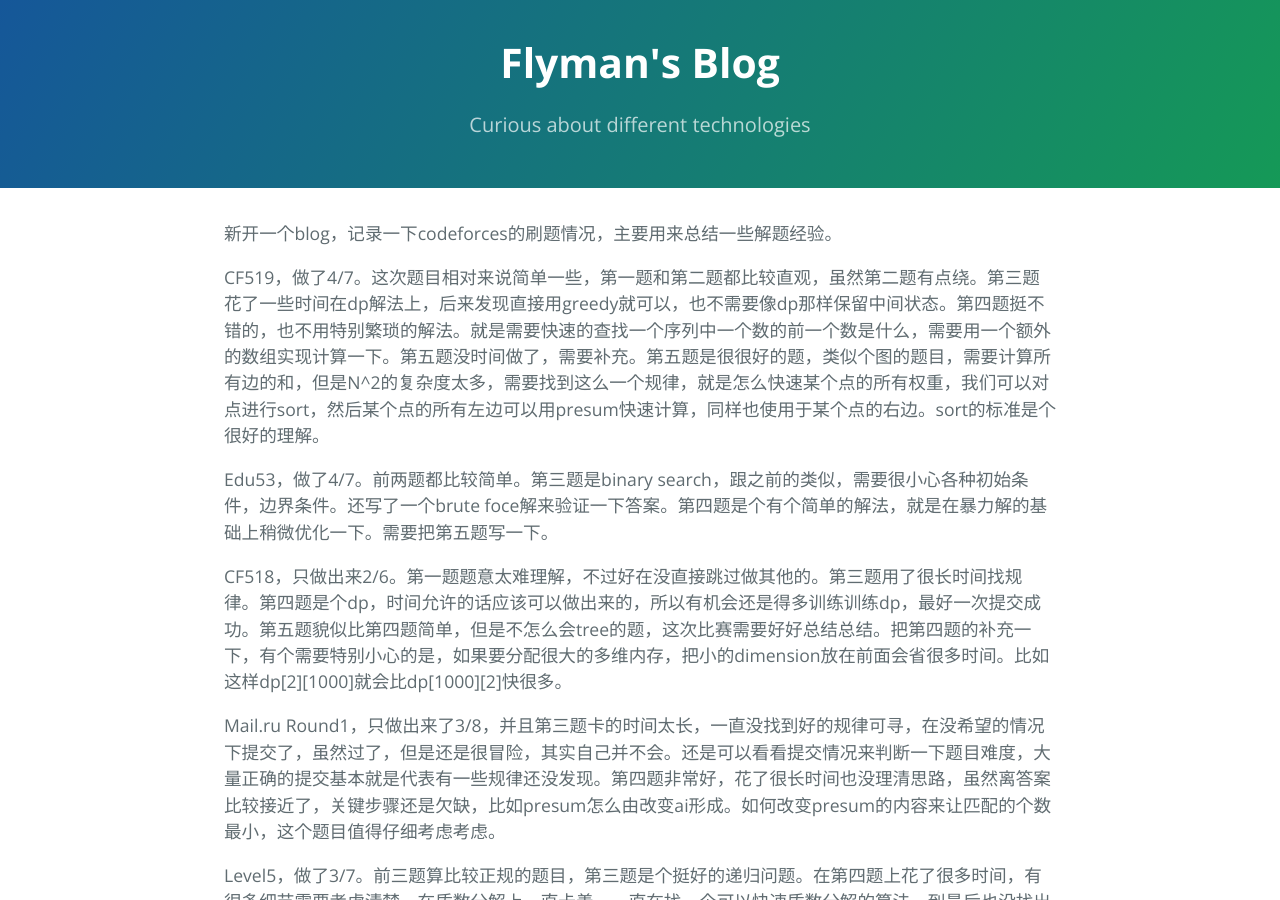
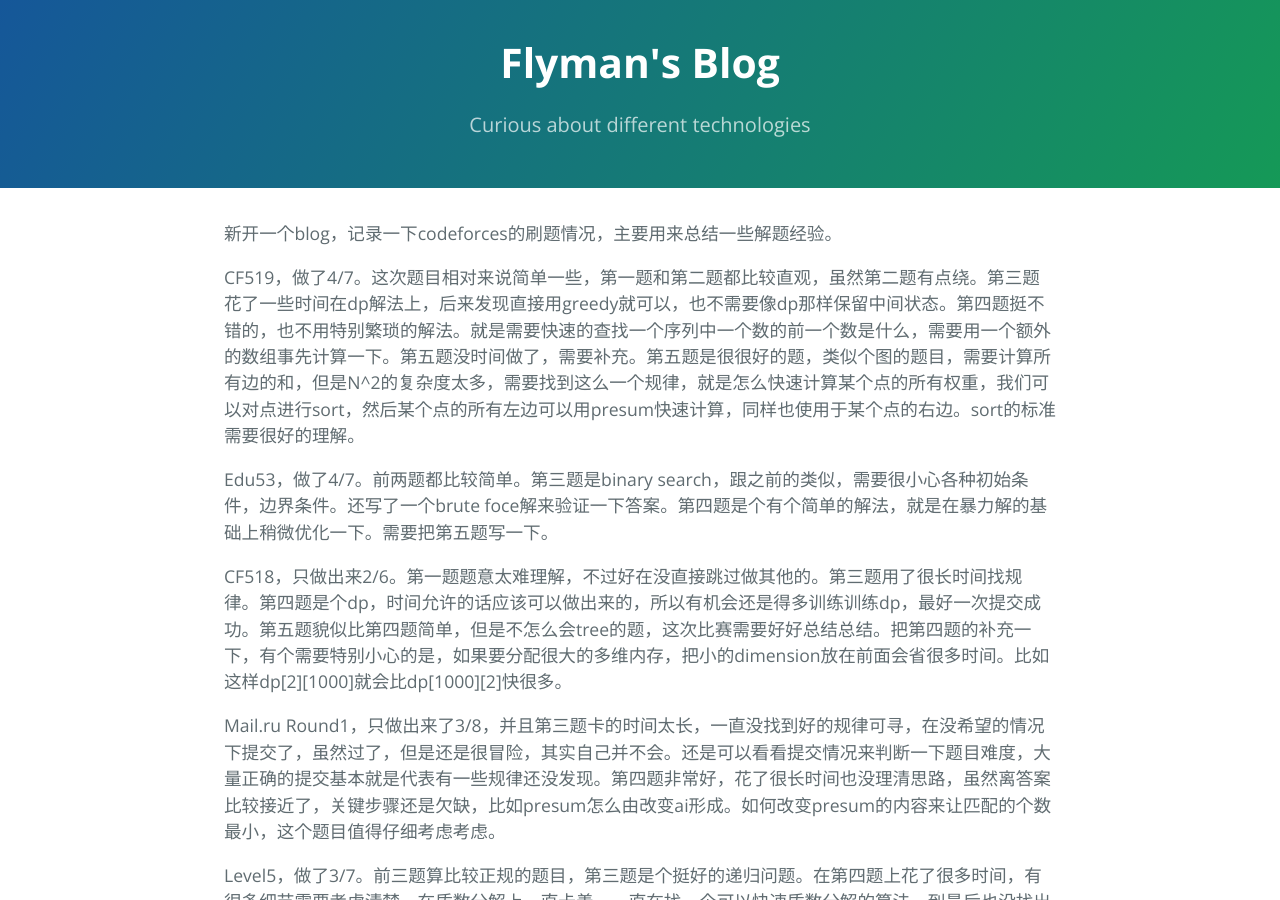
Before and after one commit to flyman3046/flyman3046.github.io, a Jekyll site: the page built from _posts/2018-09-20-cf_learning_notes.markdown, in a window 1280 px wide and 900 px high. Built offline with Jekyll 4.4.1, drawn with Linux system fonts in a browser that asks for light colours.

Commit message:
more cf519

```diff
--- a/_posts/2018-09-20-cf_learning_notes.markdown
+++ b/_posts/2018-09-20-cf_learning_notes.markdown
@@ -7,7 +7,7 @@
 
 新开一个blog，记录一下codeforces的刷题情况，主要用来总结一些解题经验。
 
-CF519，做了4/7。这次题目相对来说简单一些，第一题和第二题都比较直观，虽然第二题有点绕。第三题花了一些时间在dp解法上，后来发现直接用greedy就可以，也不需要像dp那样保留中间状态。第四题挺不错的，也不用特别繁琐的解法。就是需要快速的查找一个序列中一个数的前一个数是什么，需要用一个额外的数组实现计算一下。第五题没时间做了，需要补充。第五题是很很好的题，类似个图的题目，需要计算所有边的和，但是N^2的复杂度太多，需要找到这么一个规律，就是怎么快速某个点的所有权重，我们可以对点进行sort，然后某个点的所有左边可以用presum快速计算，同样也使用于某个点的右边。sort的标准是个很好的理解。
+CF519，做了4/7。这次题目相对来说简单一些，第一题和第二题都比较直观，虽然第二题有点绕。第三题花了一些时间在dp解法上，后来发现直接用greedy就可以，也不需要像dp那样保留中间状态。第四题挺不错的，也不用特别繁琐的解法。就是需要快速的查找一个序列中一个数的前一个数是什么，需要用一个额外的数组事先计算一下。第五题没时间做了，需要补充。第五题是很很好的题，类似个图的题目，需要计算所有边的和，但是N^2的复杂度太多，需要找到这么一个规律，就是怎么快速计算某个点的所有权重，我们可以对点进行sort，然后某个点的所有左边可以用presum快速计算，同样也使用于某个点的右边。sort的标准需要很好的理解。
 
 Edu53，做了4/7。前两题都比较简单。第三题是binary search，跟之前的类似，需要很小心各种初始条件，边界条件。还写了一个brute foce解来验证一下答案。第四题是个有个简单的解法，就是在暴力解的基础上稍微优化一下。需要把第五题写一下。
 
```
Also changed, not shown: 1 other file.
